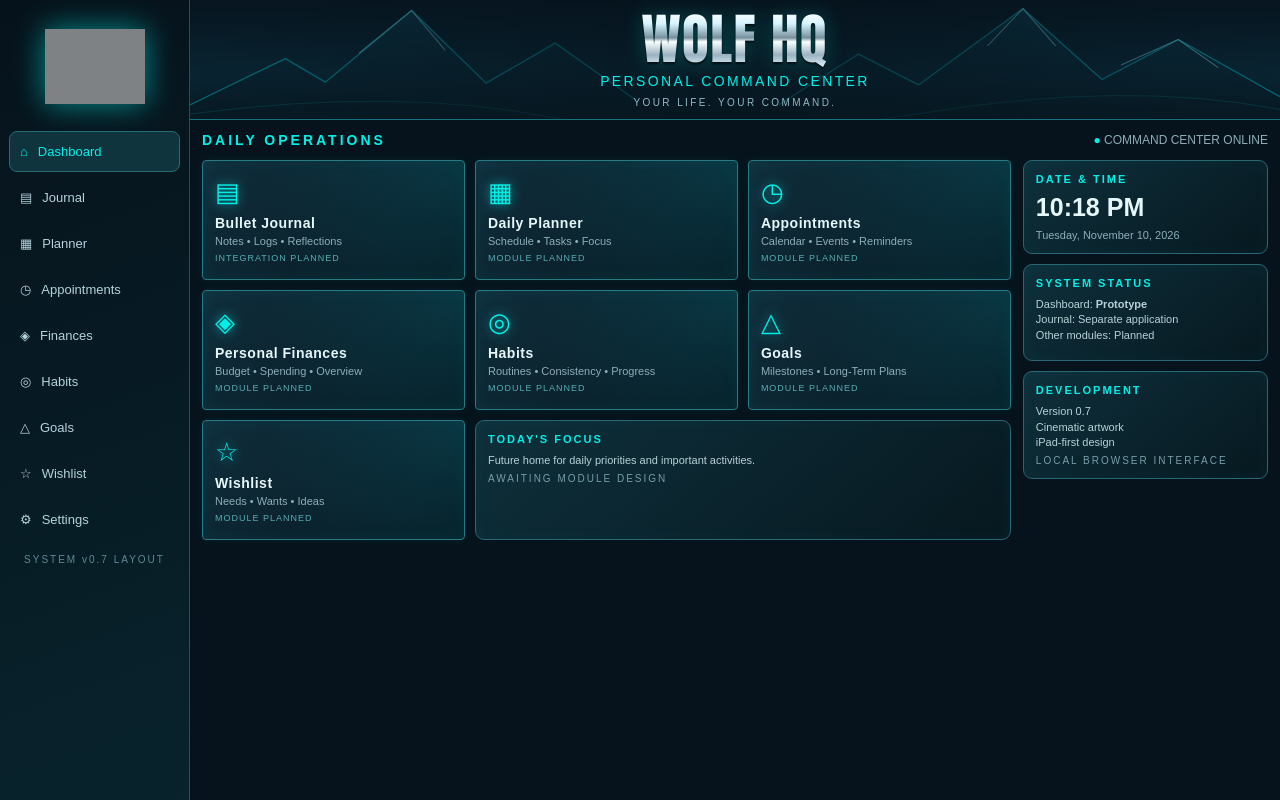
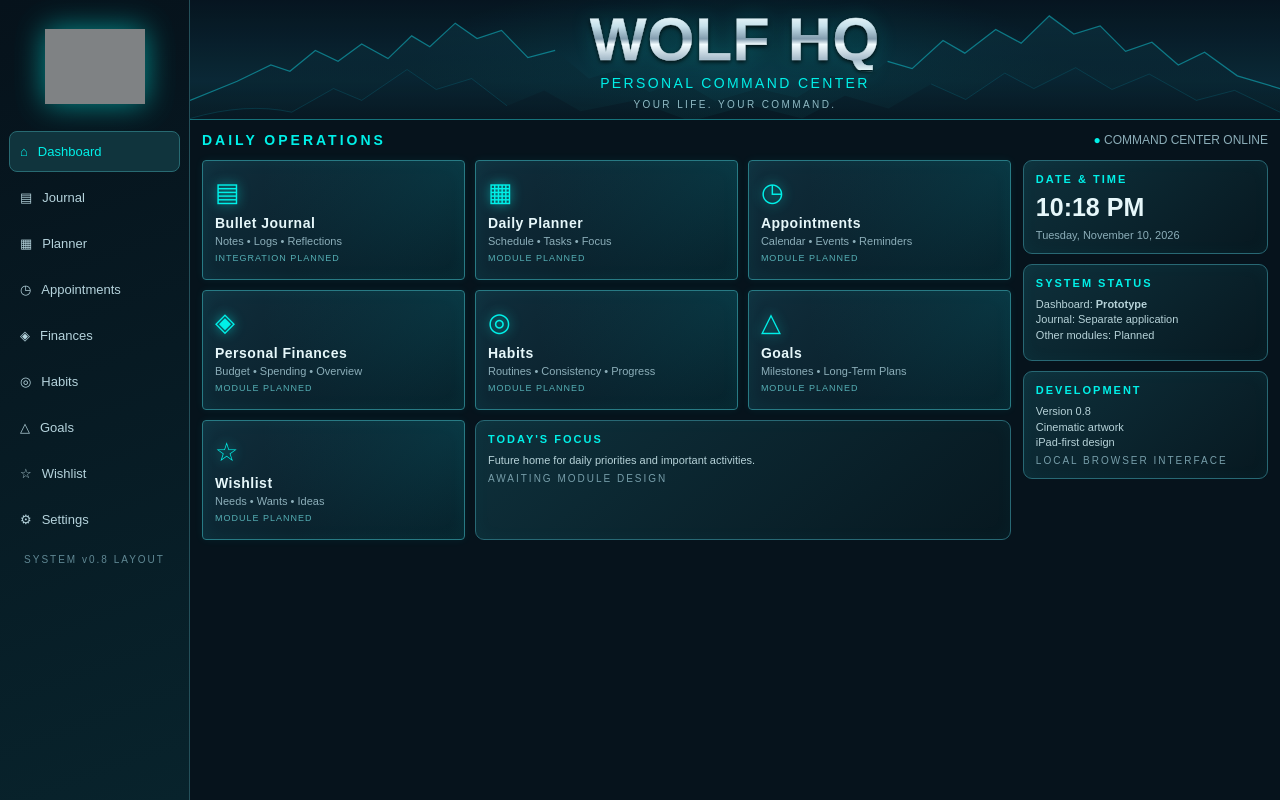
Before and after one commit to cryptowolf15633/wolf-hq-dashboard, a plain HTML site: page index.html in a window 1280 px wide. Drawn offline with Linux system fonts and the light colour scheme; grey boxes are pictures that could not be loaded.

Commit message:
WOLF HQ v0.8 — Header Polish

```diff
--- a/index.html
+++ b/index.html
@@ -468,7 +468,7 @@ footer {
 }
 
 
-/* v0.7 — sidebar insignia, condensed metallic wordmark, scenic header */
+/* v0.8 — sidebar insignia, condensed metallic wordmark, scenic header */
 #home::before,#home::after {display:none!important;}
 .sidebar-mark {display:flex;justify-content:center;align-items:center;height:112px;padding:4px 0 8px;}
 .sidebar-mark img {display:block;width:100px;height:100px;object-fit:contain;filter:drop-shadow(0 0 15px #00f0e8b0);}
@@ -493,6 +493,22 @@ footer {
  .command-name {font-size:clamp(29px,7vw,43px);}
  .command-subtitle {font-size:8px;letter-spacing:.08em;}
 }
+
+
+/* v0.8 — refined lighter metallic title and atmospheric alpine ridges */
+.command-header {background:radial-gradient(ellipse at 50% 52%,#0b435055 0%,transparent 48%),linear-gradient(180deg,#06131c,#09202b);}
+.command-name {
+ font-family:'Avenir Next','Helvetica Neue',Arial,sans-serif;
+ font-stretch:normal;font-weight:600;
+ letter-spacing:.015em;font-size:clamp(40px,4.7vw,67px);
+ background:linear-gradient(180deg,#f8ffff 4%,#c7e1eb 28%,#829cae 49%,#f2fcff 58%,#a5bac9 83%,#e2f3f7 100%);
+ -webkit-background-clip:text;background-clip:text;color:transparent;
+ -webkit-text-stroke:.35px #d0f6ff55;
+ text-shadow:none;filter:drop-shadow(0 2px 2px #000b) drop-shadow(0 0 10px #00f0e829);
+}
+.header-landscape {opacity:.85;}
+@media(min-width:701px) and (max-height:760px){.command-name {font-size:clamp(37px,4.25vw,57px);}}
+@media(max-width:700px){.command-name {font-size:clamp(29px,7vw,43px);}}
 
 </style>
 </head>
@@ -530,7 +546,7 @@ footer {
       <span>⚙</span>Settings
     </button>
   </nav>
-  <div class="sidebar-foot">SYSTEM v0.7 LAYOUT</div>
+  <div class="sidebar-foot">SYSTEM v0.8 LAYOUT</div>
 </aside>
 
 <main>
@@ -538,16 +554,18 @@ footer {
     <header class="command-header">
       <svg class="header-landscape" viewBox="0 0 1200 160" preserveAspectRatio="xMidYMid slice" aria-hidden="true" xmlns="http://www.w3.org/2000/svg">
         <defs>
-          <linearGradient id="sky" x1="0" y1="0" x2="0" y2="1"><stop stop-color="#07131e"/><stop offset=".6" stop-color="#0a2836"/><stop offset="1" stop-color="#06131c"/></linearGradient>
-          <linearGradient id="mount" x1="0" y1="0" x2="0" y2="1"><stop stop-color="#0c3648" stop-opacity=".95"/><stop offset="1" stop-color="#06131c" stop-opacity=".7"/></linearGradient>
-          <linearGradient id="fade" x1="0" y1="0" x2="1" y2="0"><stop stop-color="#06131c" stop-opacity=".05"/><stop offset=".5" stop-color="#06131c" stop-opacity=".65"/><stop offset="1" stop-color="#06131c" stop-opacity=".05"/></linearGradient>
+          <linearGradient id="v8sky" x1="0" y1="0" x2="0" y2="1"><stop stop-color="#06121d"/><stop offset=".65" stop-color="#0b2b39"/><stop offset="1" stop-color="#071820"/></linearGradient>
+          <linearGradient id="v8far" x1="0" y1="0" x2="0" y2="1"><stop stop-color="#0d3847" stop-opacity=".72"/><stop offset="1" stop-color="#061923" stop-opacity=".3"/></linearGradient>
+          <linearGradient id="v8near" x1="0" y1="0" x2="0" y2="1"><stop stop-color="#0a2938" stop-opacity=".7"/><stop offset="1" stop-color="#06131c"/></linearGradient>
+          <radialGradient id="v8glow"><stop stop-color="#00cbd3" stop-opacity=".14"/><stop offset="1" stop-color="#00cbd3" stop-opacity="0"/></radialGradient>
         </defs>
-        <rect width="1200" height="160" fill="url(#sky)"/>
-        <path d="M0 130 L105 79 149 105 244 26 326 106 402 62 490 124 560 88 648 130 736 74 802 108 917 24 1004 102 1088 58 1200 121 1200 160 0 160Z" fill="url(#mount)"/>
-        <path d="M0 130 L105 79 149 105 244 26 326 106 402 62 490 124 M648 130 L736 74 802 108 917 24 1004 102 1088 58 1200 121" fill="none" stroke="#00cddc" stroke-width="1.5" opacity=".54"/>
-        <path d="M186 73 L244 26 281 70 M878 65 L917 24 953 65 M1025 86 L1088 58 1132 89" fill="none" stroke="#8beeff" stroke-width="1.2" opacity=".52"/>
-        <path d="M0 140 Q230 110 400 144 T800 140 T1200 135" fill="none" stroke="#00f0e8" stroke-width="1" opacity=".18"/>
-        <rect width="1200" height="160" fill="url(#fade)"/>
+        <rect width="1200" height="160" fill="url(#v8sky)"/>
+        <ellipse cx="600" cy="83" rx="350" ry="95" fill="url(#v8glow)"/>
+        <path d="M0 125 Q30 113 52 104 L89 86 110 93 138 70 163 82 189 63 218 79 244 54 264 66 292 40 316 57 343 48 372 78 402 70 439 101 470 92 506 116 540 103 578 126 625 112 668 122 706 98 737 107 768 82 795 90 829 59 853 73 887 47 915 62 946 32 973 52 1002 43 1030 71 1059 61 1088 86 1117 72 1153 98 1200 112 L1200 160 0 160Z" fill="url(#v8far)"/>
+        <path d="M0 125 Q30 113 52 104 L89 86 110 93 138 70 163 82 189 63 218 79 244 54 264 66 292 40 316 57 343 48 372 78 402 70 M768 82 795 90 829 59 853 73 887 47 915 62 946 32 973 52 1002 43 1030 71 1059 61 1088 86 1117 72 1153 98 1200 112" fill="none" stroke="#13d8e6" stroke-width="1.35" opacity=".56"/>
+        <path d="M0 145 Q62 127 112 138 L158 112 189 125 239 91 271 113 310 101 349 131 390 114 430 137 490 125 551 148 616 130 674 145 721 120 769 134 816 107 854 124 897 95 929 112 975 89 1015 113 1056 96 1108 125 1150 114 1200 138 L1200 160 0 160Z" fill="url(#v8near)"/>
+        <path d="M0 145 Q62 127 112 138 L158 112 189 125 239 91 271 113 310 101 349 131 M816 107 854 124 897 95 929 112 975 89 1015 113 1056 96 1108 125 1150 114 1200 138" fill="none" stroke="#0b91a5" stroke-width=".8" opacity=".36"/>
+        <path d="M0 151 Q180 143 350 149 T700 149 T1200 150" stroke="#00dbe7" stroke-width="1" opacity=".13" fill="none"/>
       </svg>
 
       <div class="command-identity">
@@ -649,7 +667,7 @@ footer {
           <div class="panel">
             <h4>DEVELOPMENT</h4>
             <p>
-              Version 0.7<br>
+              Version 0.8<br>
               Cinematic artwork<br>
               iPad-first design
             </p>
@@ -678,7 +696,7 @@ footer {
   </div>
 
   <footer>
-    WOLF HQ • PERSONAL COMMAND CENTER • DASHBOARD PREVIEW v0.7
+    WOLF HQ • PERSONAL COMMAND CENTER • DASHBOARD PREVIEW v0.8
   </footer>
 </main>
 </div>
```
